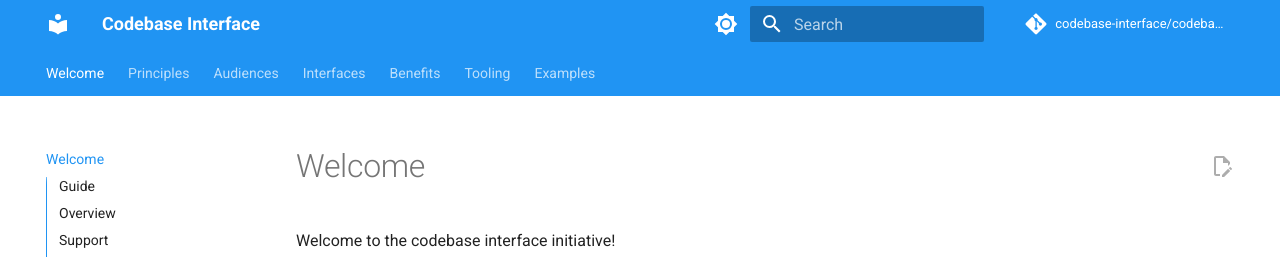
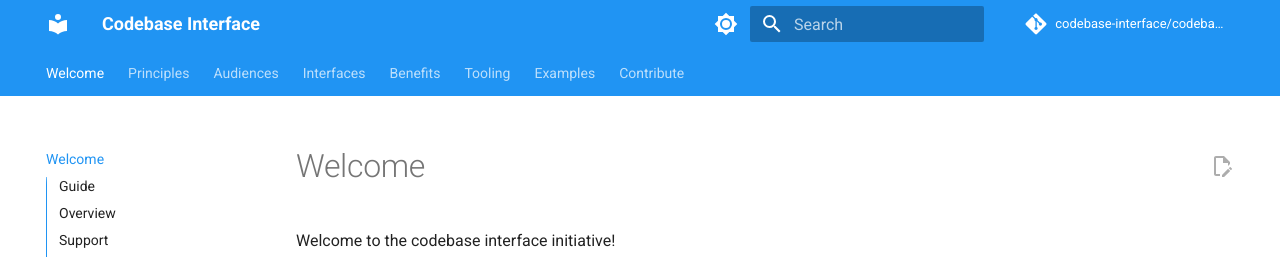
Before and after one commit to codebase-interface/codebase-interface.github.io, an MkDocs documentation site: the page built from docs/README.md, in a window 1280 px wide and 900 px high. Shown: the top 257 px of the window. Built offline with MkDocs 1.6.1 and Material for MkDocs 9.7.7, drawn with Linux system fonts in a browser that asks for light colours; comment, search, counter and statistics services are not loaded.

Commit message:
Update mkdocs.yml

```diff
--- a/mkdocs.yml
+++ b/mkdocs.yml
@@ -39,6 +39,7 @@ nav:
   - Benefits: benefits.md
   - Tooling: tooling.md
   - Examples: examples.md
+  - Contribute: contribute.md
 
 
 plugins:
```
